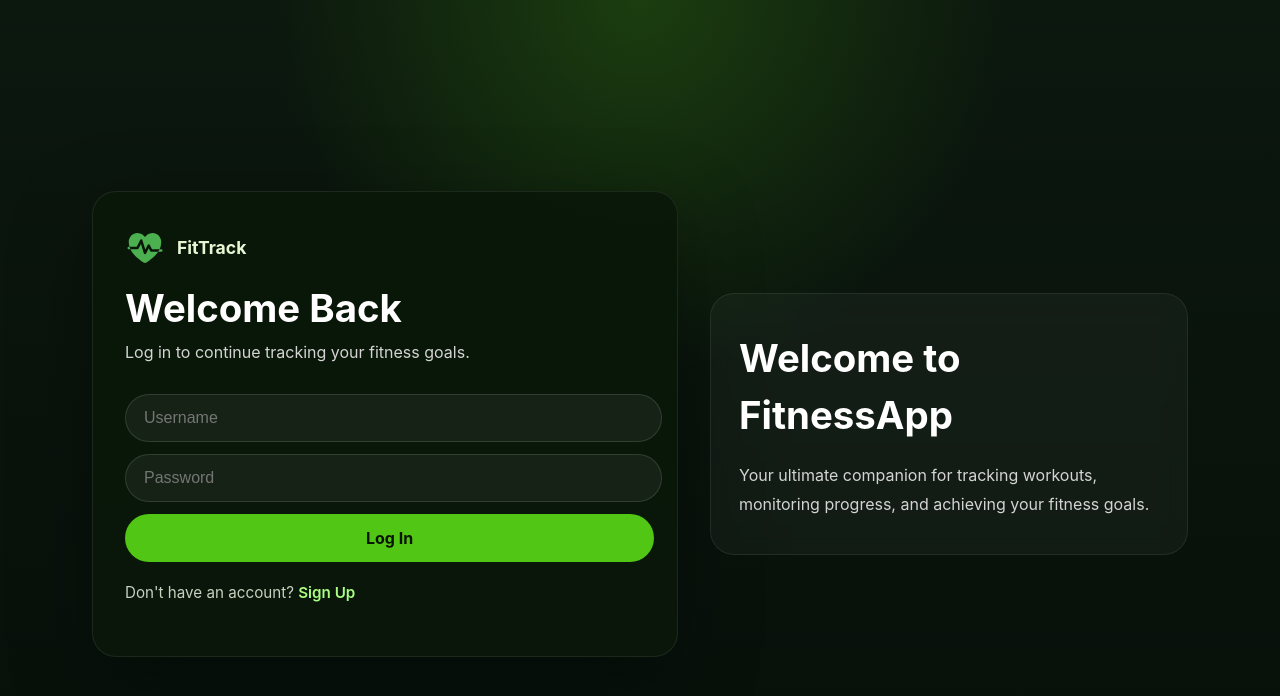
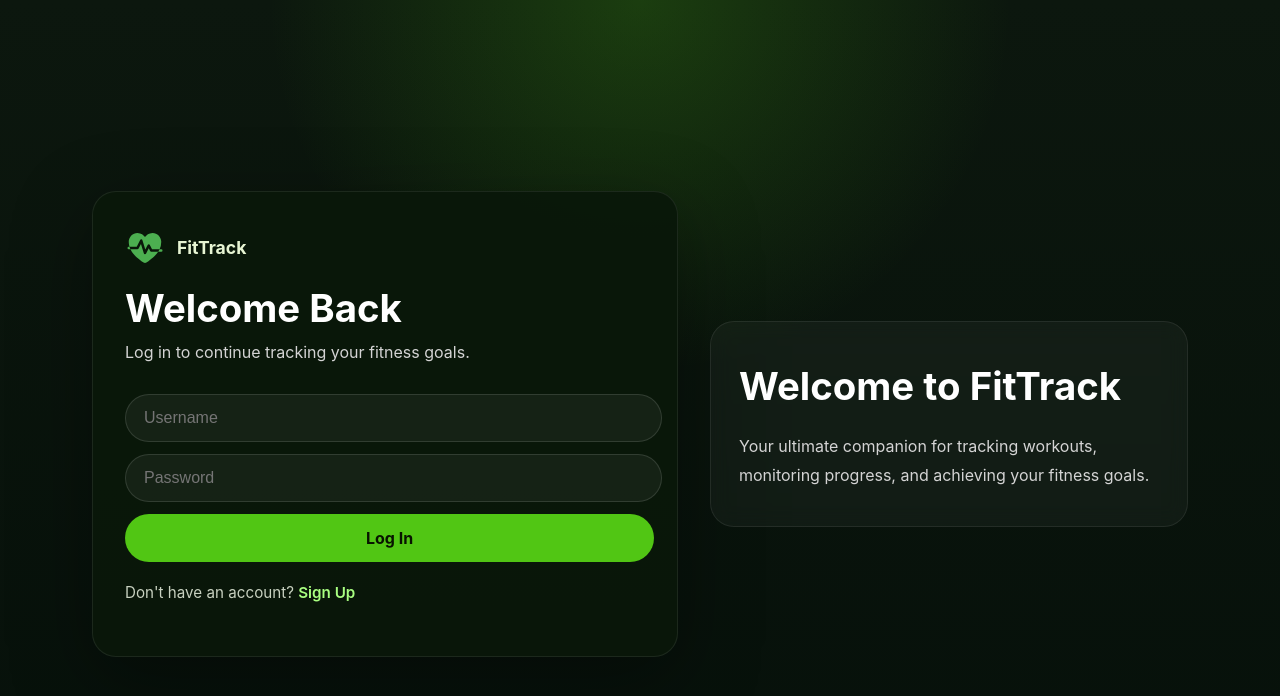
Before and after one commit to StephenMXC/FitnessHabitTracker-IU, a React (Vite) app in the folder frontend/: page /login in a window 1280 px wide. Shown: the top 696 px of the page. Built offline with nearby package versions, Linux system fonts and the light colour scheme.

Commit message:
Another title issue of the app fixed.

```diff
--- a/frontend/src/pages/Auth/Login.jsx
+++ b/frontend/src/pages/Auth/Login.jsx
@@ -117,7 +117,7 @@ const Login = () => {
       </div>
 
       <div className="right-div">
-        <h1>Welcome to FitnessApp</h1>
+        <h1>Welcome to FitTrack</h1>
         <p>Your ultimate companion for tracking workouts, monitoring progress, and achieving your fitness goals.</p>
       </div>
     </div>
--- a/frontend/src/pages/Auth/Signup.jsx
+++ b/frontend/src/pages/Auth/Signup.jsx
@@ -151,7 +151,7 @@ const Signup = () => {
       </div>
 
       <div className="right-div">
-        <h1>Welcome to FitnessApp</h1>
+        <h1>Welcome to FitTrack</h1>
         <p>Your ultimate companion for tracking workouts, monitoring progress, and achieving your fitness goals.</p>
       </div>
     </div>
```
